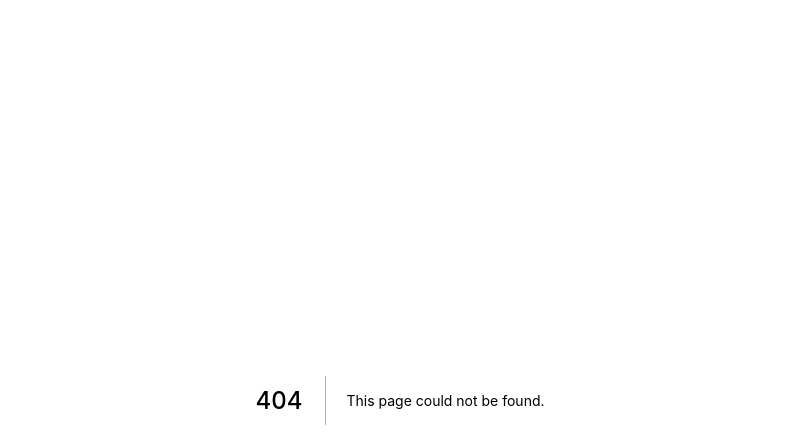
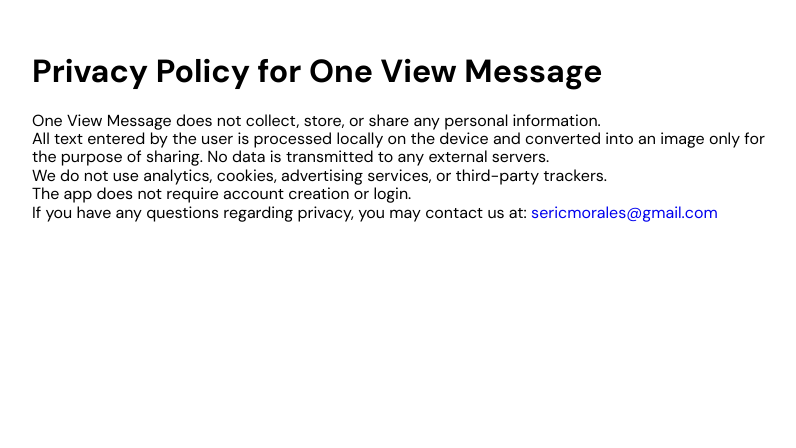
Before and after one commit to SergioEric/personal-website, a Next.js app: page /ontime-privacy in a window 1280 px wide. Before the commit this address had no page. Shown: the top 448 px of the page, without its empty margins (240-1036 px from the left). Built offline with nearby package versions, Linux system fonts and the light colour scheme.

Commit message:
Refactor code structure for improved readability and maintainability

```diff
--- /dev/null
+++ b/pages/ontime-privacy.tsx
@@ -0,0 +1,41 @@
+import Head from "next/head";
+
+export default function OneViewPrivacy() {
+  return (
+    <>
+      <Head>
+        <title>Privacy Policy - One View Message</title>
+        <meta
+          name="description"
+          content="Privacy Policy for One View Message app"
+        />
+      </Head>
+      <main style={{ padding: "2rem", maxWidth: "800px", margin: "0 auto" }}>
+        <h1>Privacy Policy for One View Message</h1>
+
+        <p>
+          One View Message does not collect, store, or share any personal
+          information.
+        </p>
+
+        <p>
+          All text entered by the user is processed locally on the device and
+          converted into an image only for the purpose of sharing. No data is
+          transmitted to any external servers.
+        </p>
+
+        <p>
+          We do not use analytics, cookies, advertising services, or third-party
+          trackers.
+        </p>
+
+        <p>The app does not require account creation or login.</p>
+
+        <p>
+          If you have any questions regarding privacy, you may contact us at:{" "}
+          <a href="mailto:sericmorales@gmail.com">sericmorales@gmail.com</a>
+        </p>
+      </main>
+    </>
+  );
+}
```
Also changed, not shown: 2 other files (tests, documents, lock files or other folders).
